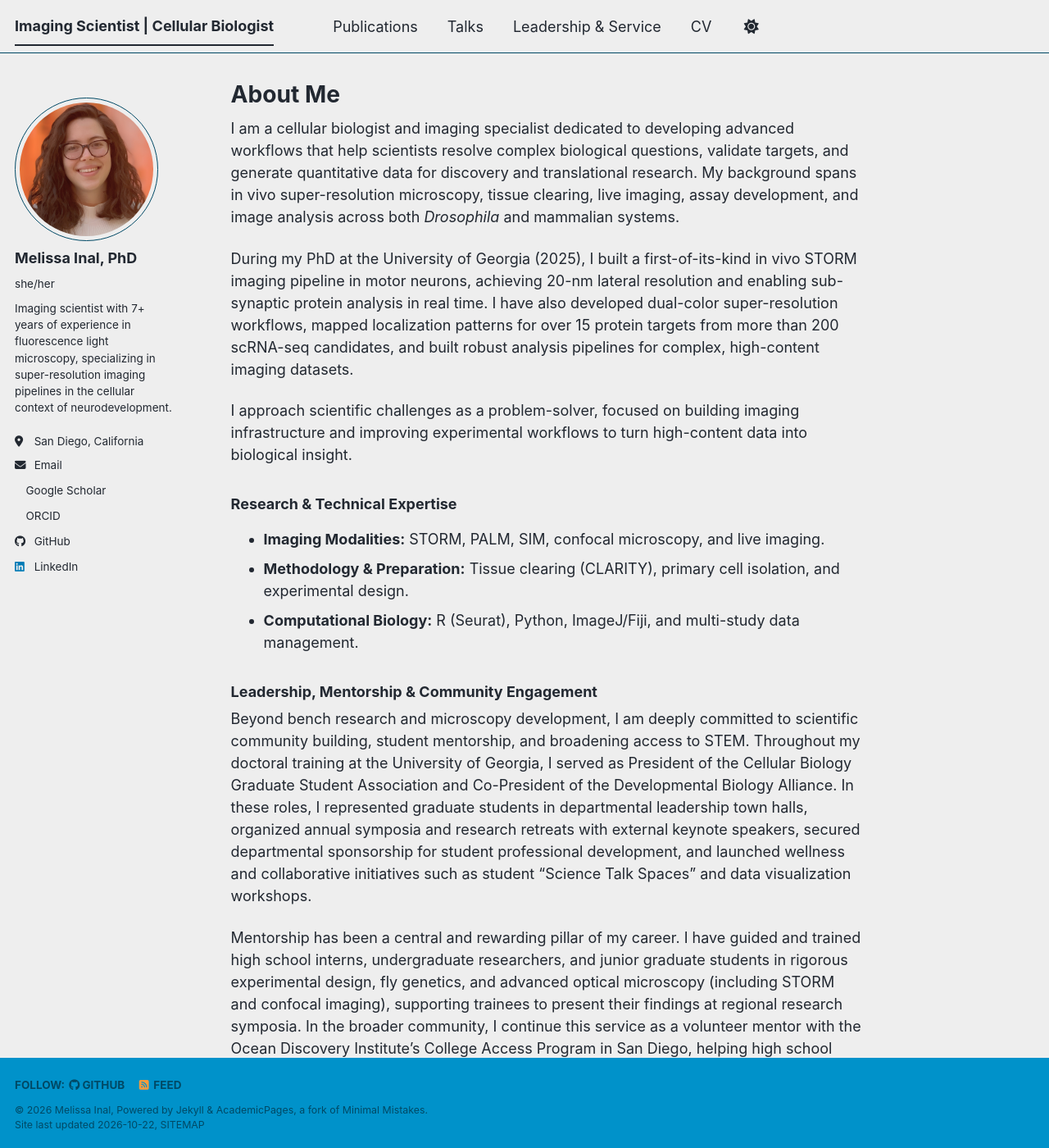
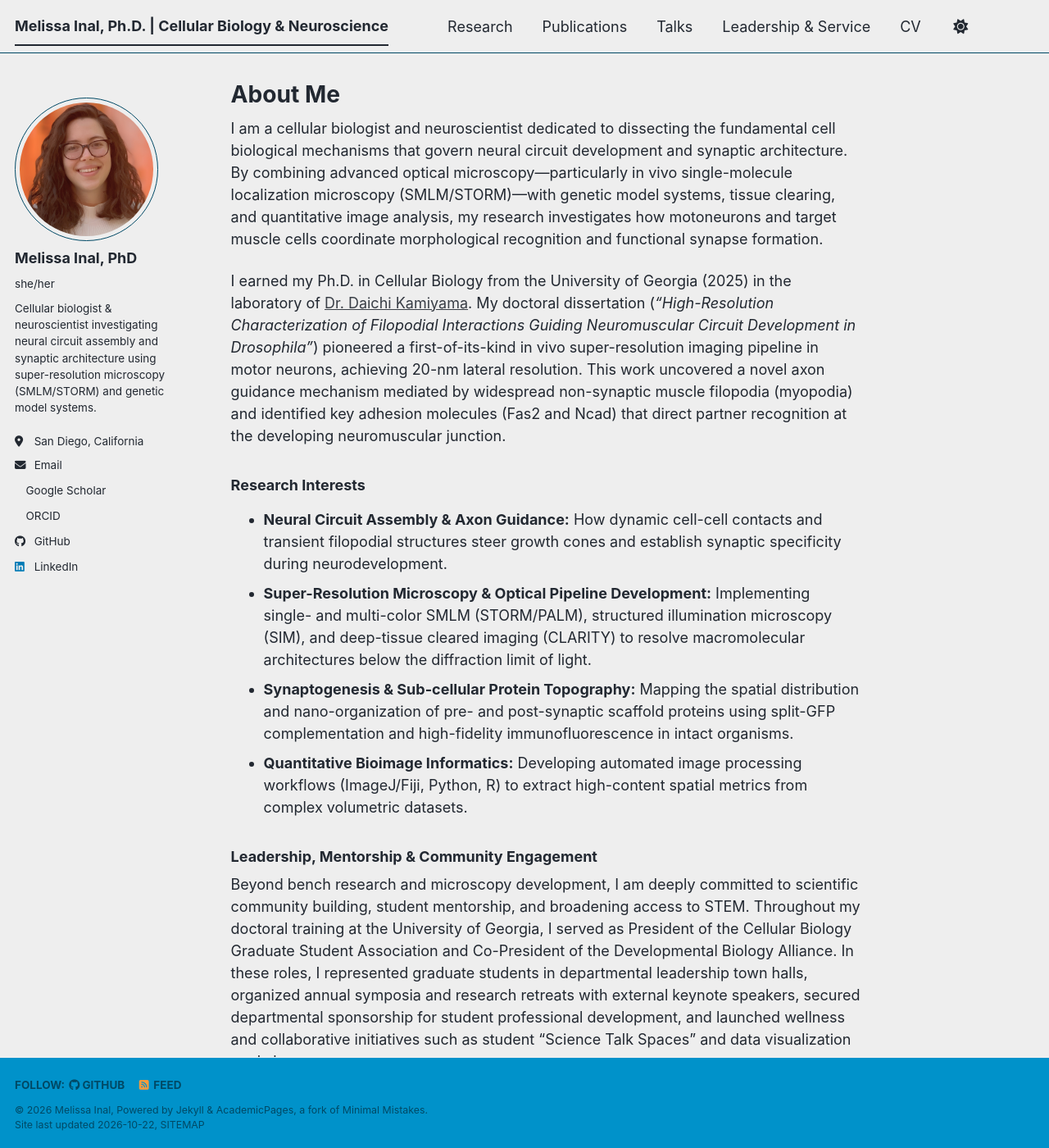
Before and after one commit to melissainal/melissainal.github.io, a Jekyll site: the page built from _pages/about.md, in a window 1280 px wide and 1400 px high. Shown: the whole window at 82% size. Built offline with Jekyll 4.4.1, drawn with Linux system fonts in a browser that asks for light colours; a style sheet for code colours, icons or effects is not loaded; some of the changed text lies outside the part shown.

Commit message:
Add Developmental Biology publication, academic bio, and 3-section research page

```diff
--- a/_config.yml
+++ b/_config.yml
@@ -9,10 +9,10 @@
 # Basic Site Settings
 locale                   : "en-US"
 site_theme               : "air" # The available themes options are "default", "air", "sunrise", "mint", "dirt" and "contrast"
-title                    : "Imaging Scientist | Cellular Biologist"
+title                    : "Melissa Inal, Ph.D. | Cellular Biology & Neuroscience"
 title_separator          : "-"
 name                     : &name "Melissa Inal"
-description              : &description "Imaging Scientist | Cellular Biologist | Neurodevelopment and Neurodegeneration Researcher"   # Update this with a general description of your site, this is the default if not overridden by a page
+description              : &description "Cellular Biologist and Neuroscientist investigating neuromuscular circuit development and synaptic architecture using advanced super-resolution microscopy."   # Update this with a general description of your site, this is the default if not overridden by a page
 url                      : https://melissainal.github.io # The base hostname & protocol for your site e.g. "https://[your GitHub username].github.io",
                                                            # or if you already have some other page hosted on Github then use "https://[your GitHub username].github.io/[Your Repo Name]"
 baseurl                  : "" # the subpath of your site, e.g. "/blog"
@@ -26,7 +26,7 @@ author:
   avatar           : "profile.png"
   name             : "Melissa Inal, PhD"
   pronouns         : "she/her"
-  bio              : "Imaging scientist with 7+ years of experience in fluorescence light microscopy, specializing in super-resolution imaging pipelines in the cellular context of neurodevelopment."
+  bio              : "Cellular biologist & neuroscientist investigating neural circuit assembly and synaptic architecture using super-resolution microscopy (SMLM/STORM) and genetic model systems."
   location         : "San Diego, California"
   employer         : #"Freelance Consulting"
   uri              : # URL
--- a/_data/navigation.yml
+++ b/_data/navigation.yml
@@ -8,6 +8,9 @@
 #      Markdown formatted page while the second is generated using JSON.
 
 main:
+  - title: "Research"
+    url: /research/
+
   - title: "Publications"
     url: /publications/
 
--- a/_pages/about.md
+++ b/_pages/about.md
@@ -8,23 +8,17 @@ redirect_from:
   - /about.html
 ---
 
-I am a cellular biologist and imaging specialist dedicated to developing advanced workflows that help scientists resolve complex biological questions, validate targets, and generate quantitative data for discovery and translational research. My background spans in vivo super-resolution microscopy, tissue clearing, live imaging, assay development, and image analysis across both *Drosophila* and mammalian systems.
+I am a cellular biologist and neuroscientist dedicated to dissecting the fundamental cell biological mechanisms that govern neural circuit development and synaptic architecture. By combining advanced optical microscopy—particularly in vivo single-molecule localization microscopy (SMLM/STORM)—with genetic model systems, tissue clearing, and quantitative image analysis, my research investigates how motoneurons and target muscle cells coordinate morphological recognition and functional synapse formation.
 
-During my PhD at the University of Georgia (2025), I built a first-of-its-kind in vivo STORM imaging pipeline in motor neurons, achieving 20-nm lateral resolution and enabling sub-synaptic protein analysis in real time. I have also developed dual-color super-resolution workflows, mapped localization patterns for over 15 protein targets from more than 200 scRNA-seq candidates, and built robust analysis pipelines for complex, high-content imaging datasets.
+I earned my Ph.D. in Cellular Biology from the University of Georgia (2025) in the laboratory of [Dr. Daichi Kamiyama](https://research.franklin.uga.edu/kamiyama/). My doctoral dissertation (*"High-Resolution Characterization of Filopodial Interactions Guiding Neuromuscular Circuit Development in Drosophila"*) pioneered a first-of-its-kind in vivo super-resolution imaging pipeline in motor neurons, achieving 20-nm lateral resolution. This work uncovered a novel axon guidance mechanism mediated by widespread non-synaptic muscle filopodia (myopodia) and identified key adhesion molecules (Fas2 and Ncad) that direct partner recognition at the developing neuromuscular junction.
 
-I approach scientific challenges as a problem-solver, focused on building imaging infrastructure and improving experimental workflows to turn high-content data into biological insight.
-
-### Research & Technical Expertise
-*   **Imaging Modalities:** STORM, PALM, SIM, confocal microscopy, and live imaging.
-*   **Methodology & Preparation:** Tissue clearing (CLARITY), primary cell isolation, and experimental design.
-*   **Computational Biology:** R (Seurat), Python, ImageJ/Fiji, and multi-study data management.
+### Research Interests
+* **Neural Circuit Assembly & Axon Guidance:** How dynamic cell-cell contacts and transient filopodial structures steer growth cones and establish synaptic specificity during neurodevelopment.
+* **Super-Resolution Microscopy & Optical Pipeline Development:** Implementing single- and multi-color SMLM (STORM/PALM), structured illumination microscopy (SIM), and deep-tissue cleared imaging (CLARITY) to resolve macromolecular architectures below the diffraction limit of light.
+* **Synaptogenesis & Sub-cellular Protein Topography:** Mapping the spatial distribution and nano-organization of pre- and post-synaptic scaffold proteins using split-GFP complementation and high-fidelity immunofluorescence in intact organisms.
+* **Quantitative Bioimage Informatics:** Developing automated image processing workflows (ImageJ/Fiji, Python, R) to extract high-content spatial metrics from complex volumetric datasets.
 
 ### Leadership, Mentorship & Community Engagement
 Beyond bench research and microscopy development, I am deeply committed to scientific community building, student mentorship, and broadening access to STEM. Throughout my doctoral training at the University of Georgia, I served as President of the Cellular Biology Graduate Student Association and Co-President of the Developmental Biology Alliance. In these roles, I represented graduate students in departmental leadership town halls, organized annual symposia and research retreats with external keynote speakers, secured departmental sponsorship for student professional development, and launched wellness and collaborative initiatives such as student "Science Talk Spaces" and data visualization workshops.
 
-Mentorship has been a central and rewarding pillar of my career. I have guided and trained high school interns, undergraduate researchers, and junior graduate students in rigorous experimental design, fly genetics, and advanced optical microscopy (including STORM and confocal imaging), supporting trainees to present their findings at regional research symposia. In the broader community, I continue this service as a volunteer mentor with the Ocean Discovery Institute's College Access Program in San Diego, helping high school students navigate the college admissions process, and as a science communication volunteer at the Fleet Science Center, engaging the public with hands-on cellular and biological science.
-
-### Professional Interests
-I am actively pursuing roles as a Discovery, Translational, Platform, Biomarker, or Imaging Scientist in the biotech and pharmaceutical sectors, where I can apply my expertise in high-resolution imaging and transcriptomic data integration to drive research forward.
-
----
+Mentorship has been a central and rewarding pillar of my academic career. I have guided and trained high school interns, undergraduate researchers, and junior graduate students in rigorous experimental design, fly genetics, and advanced optical microscopy (including STORM and confocal imaging), supporting trainees to present their findings at regional research symposia. In the broader community, I continue this service as a volunteer mentor with the Ocean Discovery Institute's College Access Program in San Diego, helping high school students navigate the college admissions process, and as a science communication volunteer at the Fleet Science Center, engaging the public with hands-on cellular and biological science.
```
Also changed, not shown: _pages/research.md (added, +48 -0 lines), _publications/2026-06-01-selective-muscle-imaging.md (added, +12 -0 lines).
